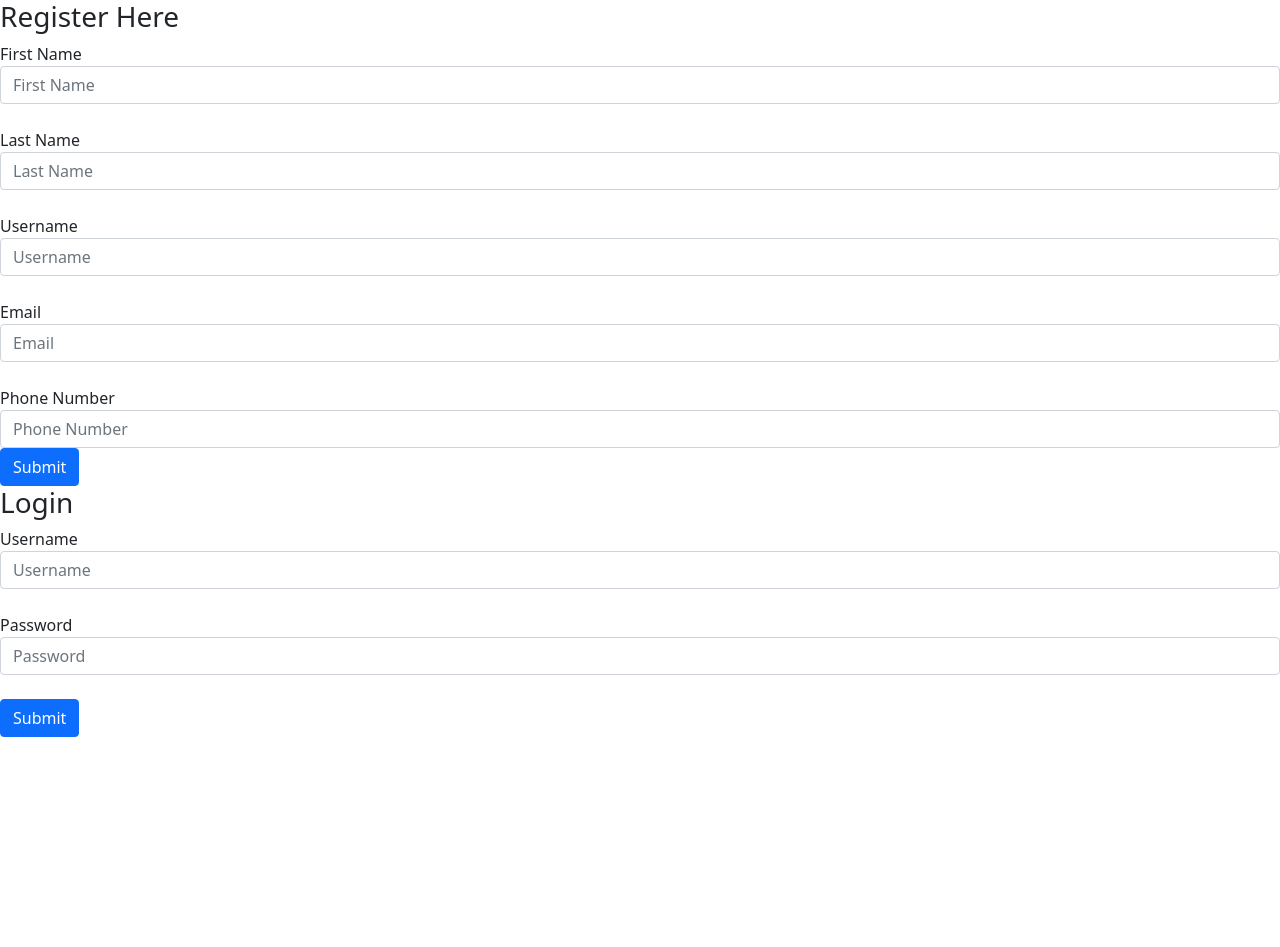
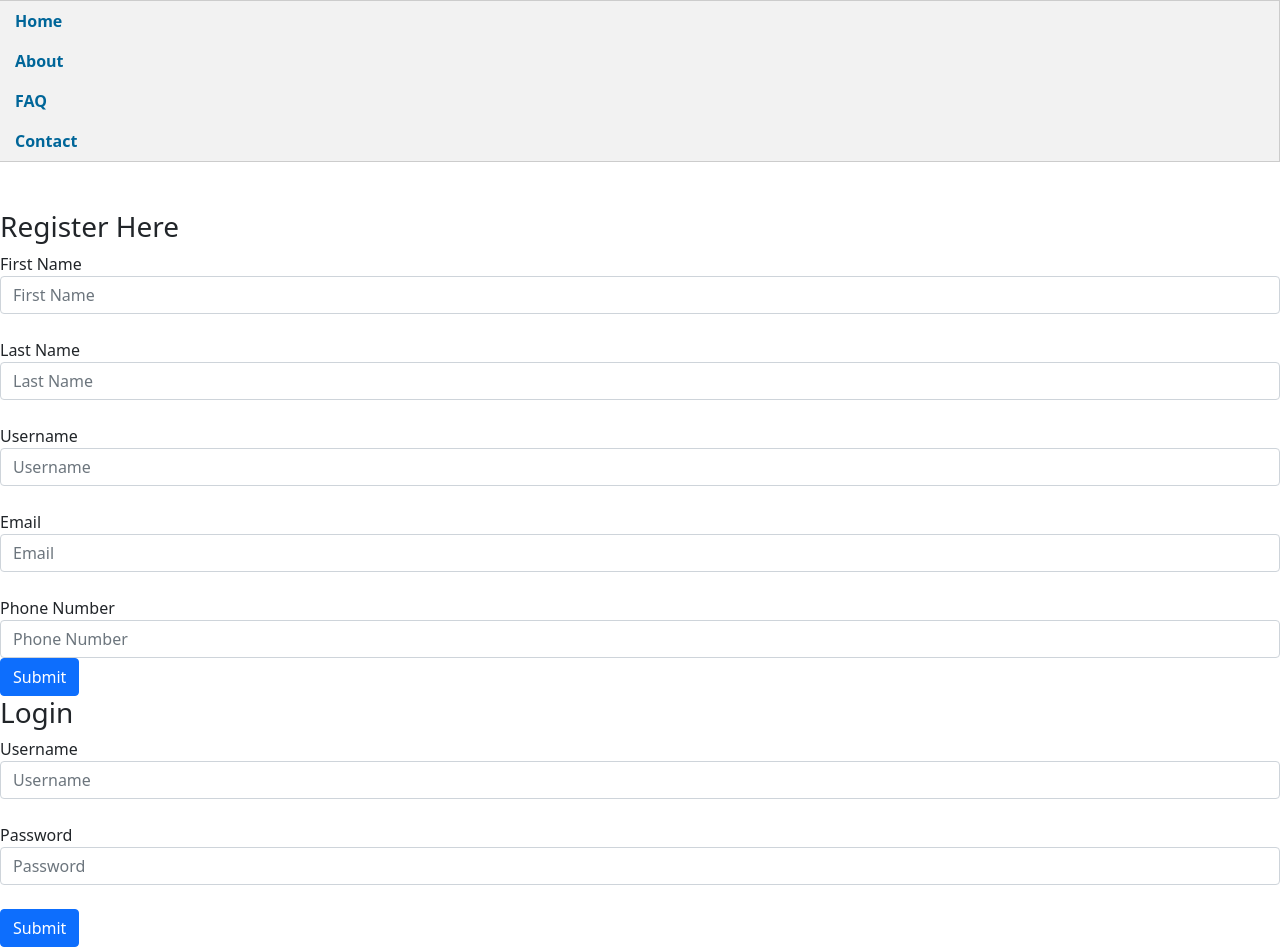
Before and after one commit to MarshallCass/Sports_Memorabilia_Front_End, a React (Create React App) app: page / in a window 1280 px wide. Before the commit the page ends 800 px from the top, so only its background shows below. Built offline with nearby package versions, Linux system fonts and the light colour scheme.

Commit message:
Added skeleton for NavBar

```diff
--- a/src/Components/App.jsx
+++ b/src/Components/App.jsx
@@ -1,6 +1,7 @@
 import React, { Component } from 'react';
 import Login from './Login/Login';
 import Register from './Register/Register';
+import NavBar from './NavBar/NavBar';
 
 
 class App extends Component {
@@ -12,6 +13,7 @@ class App extends Component {
     render() {
         return (
             <div>
+                <NavBar/>
                 <Register/>
                 <Login />
             </div>
--- a/src/Components/Login/Login.jsx
+++ b/src/Components/Login/Login.jsx
@@ -5,9 +5,13 @@ class Login extends Component {
     constructor(props) {
         super(props)
         this.state = {
+            username: "",
+            password: "",
 
-        }
+        };
     }
+
+    handleChange
 
     render() {
         return (
--- a/src/Components/NavBar/NavBar.css
+++ b/src/Components/NavBar/NavBar.css
@@ -0,0 +1,17 @@
+#nav {
+    width: 100%;
+    float: left;
+    margin: 0 0 3em 0;
+    padding: 0;
+    list-style: none;
+    background-color: #f2f2f2;
+    border-bottom: 1px solid #ccc;
+    border-top: 1px solid #ccc; }
+
+#nav li a {
+        display: block;
+        padding: 8px 15px;
+        text-decoration: none;
+        font-weight: bold;
+        color: #069;
+        border-right: 1px solid #ccc; }
--- a/src/Components/NavBar/NavBar.jsx
+++ b/src/Components/NavBar/NavBar.jsx
@@ -0,0 +1,16 @@
+import React from 'react';
+import './NavBar.css';
+
+
+function NavBar(props) {
+    return (
+        <ul id="nav">
+            <li><a>Home</a></li>
+            <li><a>About</a></li>
+            <li><a>FAQ</a></li>
+            <li><a>Contact</a></li>
+        </ul>
+    )
+}
+
+export default NavBar
```
